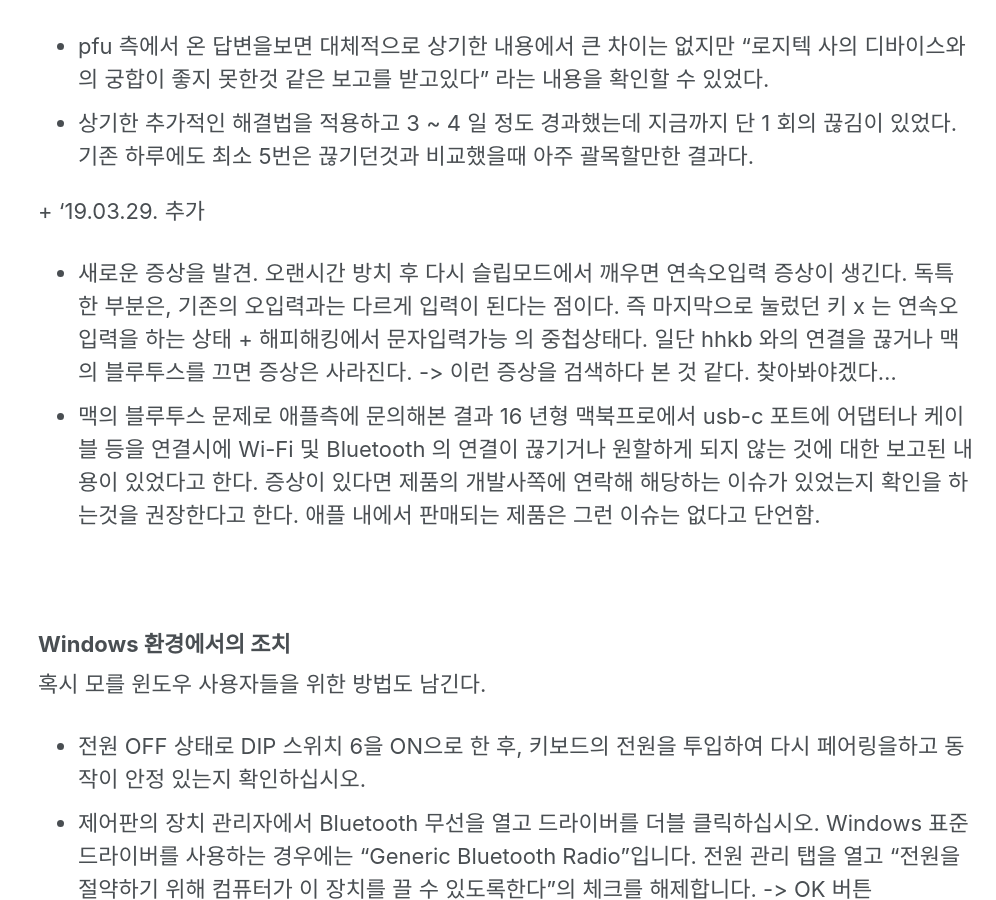
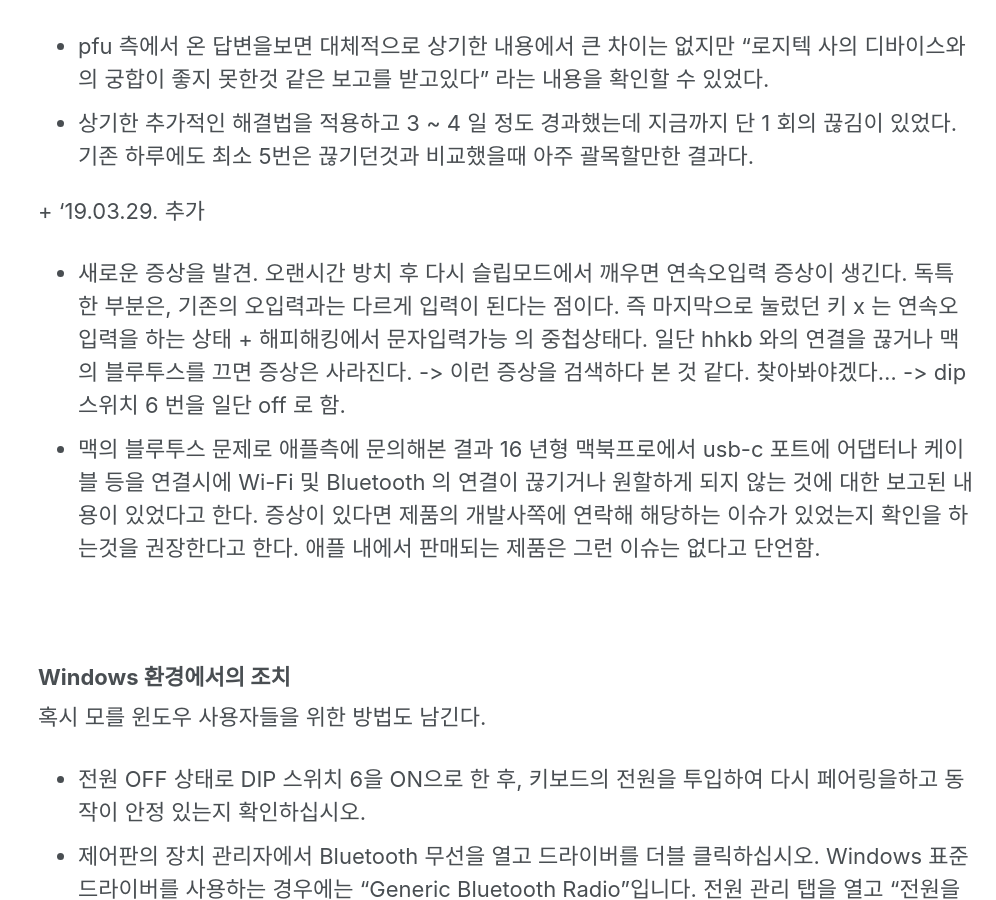
Before and after one commit to pnurep/pnurep.github.io, a Jekyll site: the page built from _posts/2019-03-17-hhkb-bluetooth-issue.md, in a window 1280 px wide and 900 px high, scrolled down 4873 px. Shown: the whole window, without its empty margins (284-1280 px from the left). Built offline with Jekyll 4.4.1, drawn with Linux system fonts in a browser that asks for light colours; cached includes are drawn as plain includes; comment, search, counter and statistics services are not loaded; some of the changed text lies outside the part shown.

Commit message:
hhkb bluetooth issue modified

```diff
--- a/_posts/2019-03-17-hhkb-bluetooth-issue.md
+++ b/_posts/2019-03-17-hhkb-bluetooth-issue.md
@@ -126,7 +126,7 @@ HHKB 블루투스 모델을 사용하는 도중, 갑자기 키를 눌러도 입
 
 
 \+ '19.03.29. 추가
-* 새로운 증상을 발견. 오랜시간 방치 후 다시 슬립모드에서 깨우면 연속오입력 증상이 생긴다. 독특한 부분은, 기존의 오입력과는 다르게 입력이 된다는 점이다. 즉 마지막으로 눌렀던 키 x 는 연속오입력을 하는 상태 + 해피해킹에서 문자입력가능 의 중첩상태다. 일단 hhkb 와의 연결을 끊거나 맥의 블루투스를 끄면 증상은 사라진다. -> 이런 증상을 검색하다 본 것 같다. 찾아봐야겠다...
+* 새로운 증상을 발견. 오랜시간 방치 후 다시 슬립모드에서 깨우면 연속오입력 증상이 생긴다. 독특한 부분은, 기존의 오입력과는 다르게 입력이 된다는 점이다. 즉 마지막으로 눌렀던 키 x 는 연속오입력을 하는 상태 + 해피해킹에서 문자입력가능 의 중첩상태다. 일단 hhkb 와의 연결을 끊거나 맥의 블루투스를 끄면 증상은 사라진다. -> 이런 증상을 검색하다 본 것 같다. 찾아봐야겠다... -> dip 스위치 6 번을 일단 off 로 함.
 * 맥의 블루투스 문제로 애플측에 문의해본 결과 16 년형 맥북프로에서 usb-c 포트에 어댑터나 케이블 등을 연결시에 Wi-Fi 및 Bluetooth 의 연결이 끊기거나 원할하게 되지 않는 것에 대한 보고된 내용이 있었다고 한다. 증상이 있다면 제품의 개발사쪽에 연락해 해당하는 이슈가 있었는지 확인을 하는것을 권장한다고 한다. 애플 내에서 판매되는 제품은 그런 이슈는 없다고 단언함.
 
 
```
Also changed, not shown: other parts of _posts/2019-03-17-hhkb-bluetooth-issue.md (+1 -1 lines).
